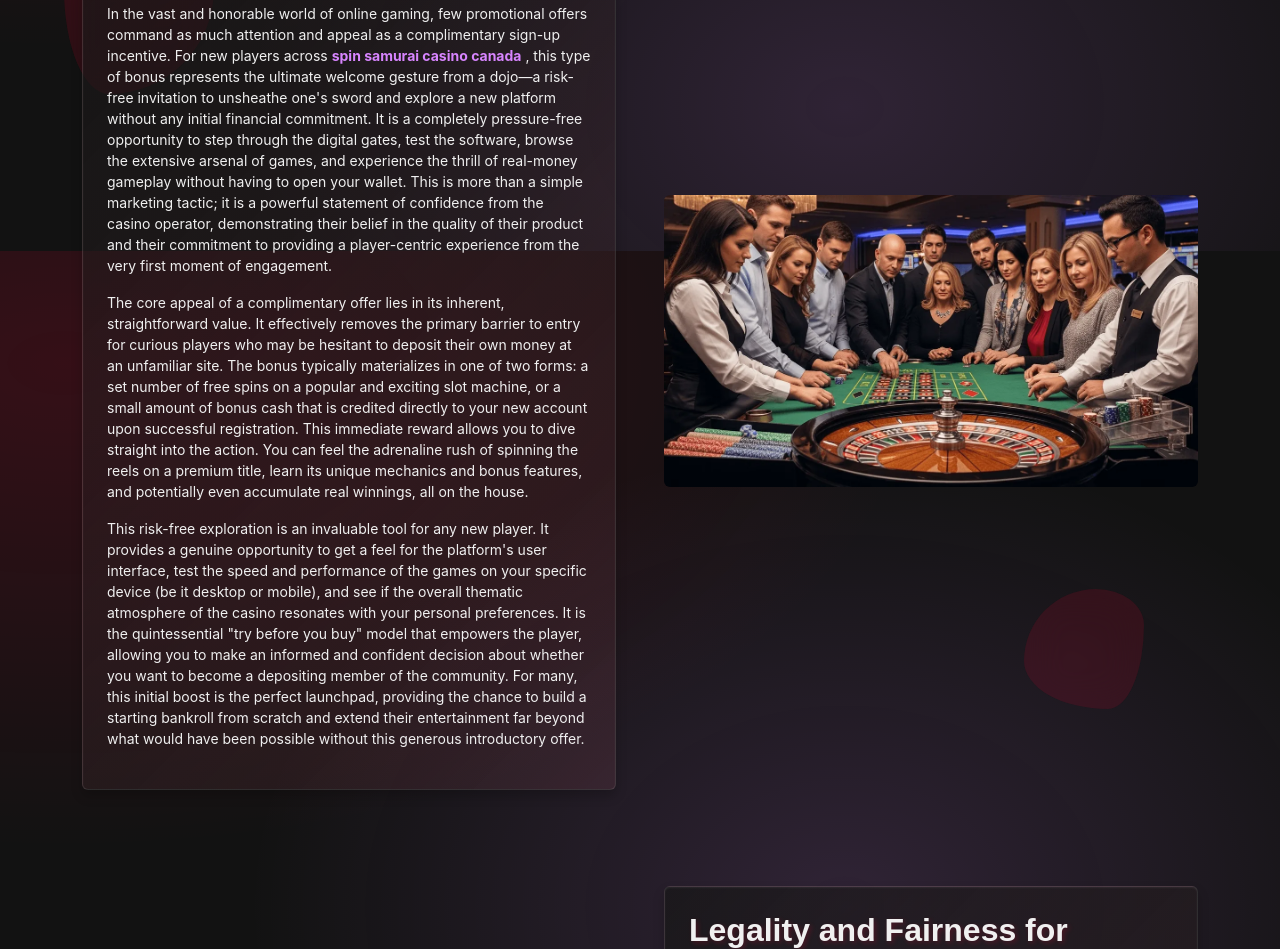
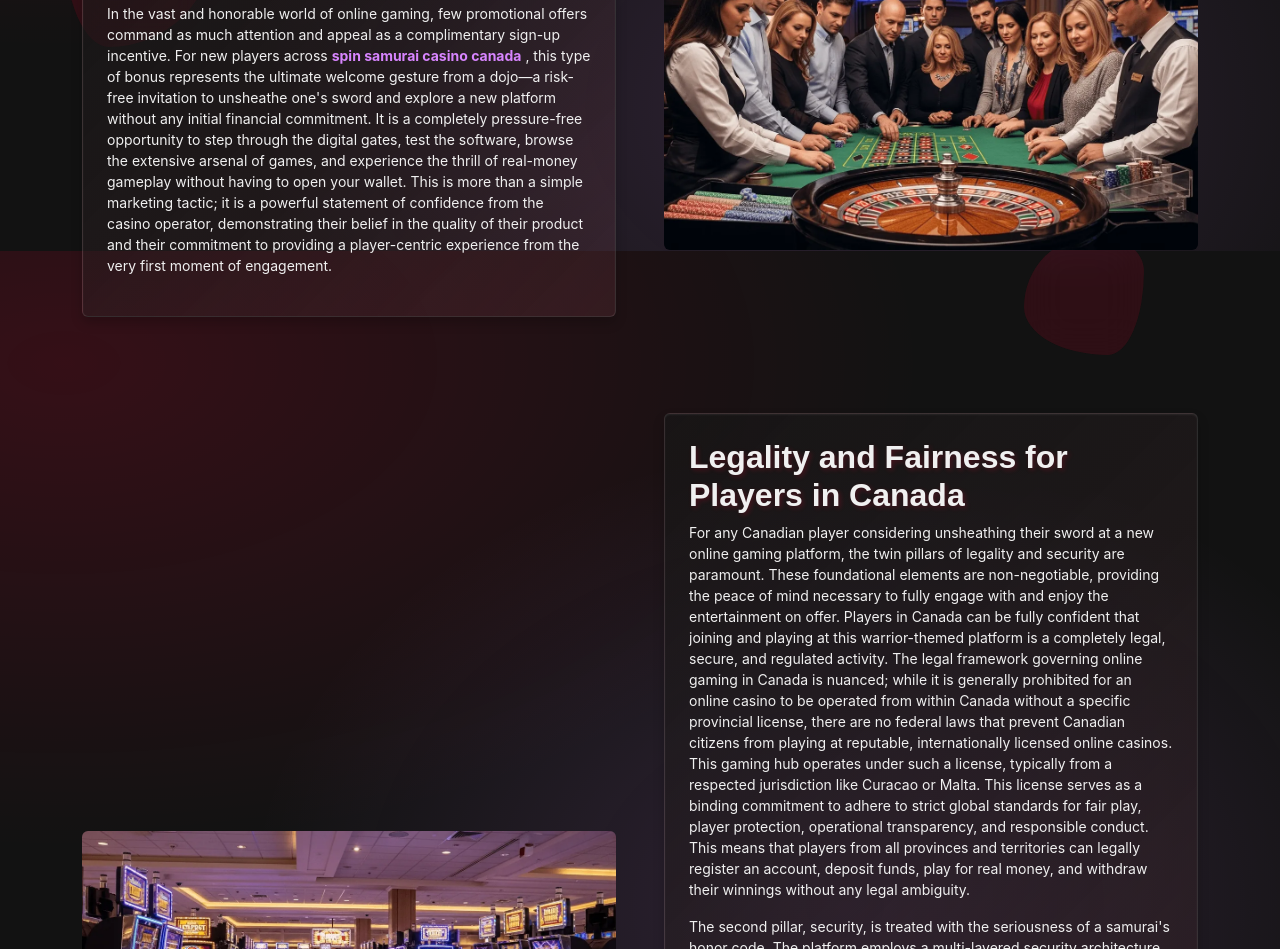
Before and after one commit to alyssaregan2020/spinsamuraicasino-canada.org, a plain HTML site: page bonus.html in a window 1280 px wide. Shown: the part 549-1498 px from the top of the page. Drawn offline with nearby package versions, Linux system fonts and the light colour scheme.

Commit message:
Update bonus.html

```diff
--- a/bonus.html
+++ b/bonus.html
@@ -92,9 +92,7 @@
             <div class="card-body">
               <h2>The Allure of a <span class="accent-keyword">Spin Samurai casino no deposit bonus</span> </h2>
               <p>In the vast and honorable world of online gaming, few promotional offers command as much attention and appeal as a complimentary sign-up incentive. For new players across <span class="accent-keyword">spin samurai casino canada</span> , this type of bonus represents the ultimate welcome gesture from a dojo—a risk-free invitation to unsheathe one's sword and explore a new platform without any initial financial commitment. It is a completely pressure-free opportunity to step through the digital gates, test the software, browse the extensive arsenal of games, and experience the thrill of real-money gameplay without having to open your wallet. This is more than a simple marketing tactic; it is a powerful statement of confidence from the casino operator, demonstrating their belief in the quality of their product and their commitment to providing a player-centric experience from the very first moment of engagement.</p>
-              <p>The core appeal of a complimentary offer lies in its inherent, straightforward value. It effectively removes the primary barrier to entry for curious players who may be hesitant to deposit their own money at an unfamiliar site. The bonus typically materializes in one of two forms: a set number of free spins on a popular and exciting slot machine, or a small amount of bonus cash that is credited directly to your new account upon successful registration. This immediate reward allows you to dive straight into the action. You can feel the adrenaline rush of spinning the reels on a premium title, learn its unique mechanics and bonus features, and potentially even accumulate real winnings, all on the house.</p>
-              <p>This risk-free exploration is an invaluable tool for any new player. It provides a genuine opportunity to get a feel for the platform's user interface, test the speed and performance of the games on your specific device (be it desktop or mobile), and see if the overall thematic atmosphere of the casino resonates with your personal preferences. It is the quintessential "try before you buy" model that empowers the player, allowing you to make an informed and confident decision about whether you want to become a depositing member of the community. For many, this initial boost is the perfect launchpad, providing the chance to build a starting bankroll from scratch and extend their entertainment far beyond what would have been possible without this generous introductory offer.</p>
-            </div>
+              </div>
           </div>
         </div>
 
```
